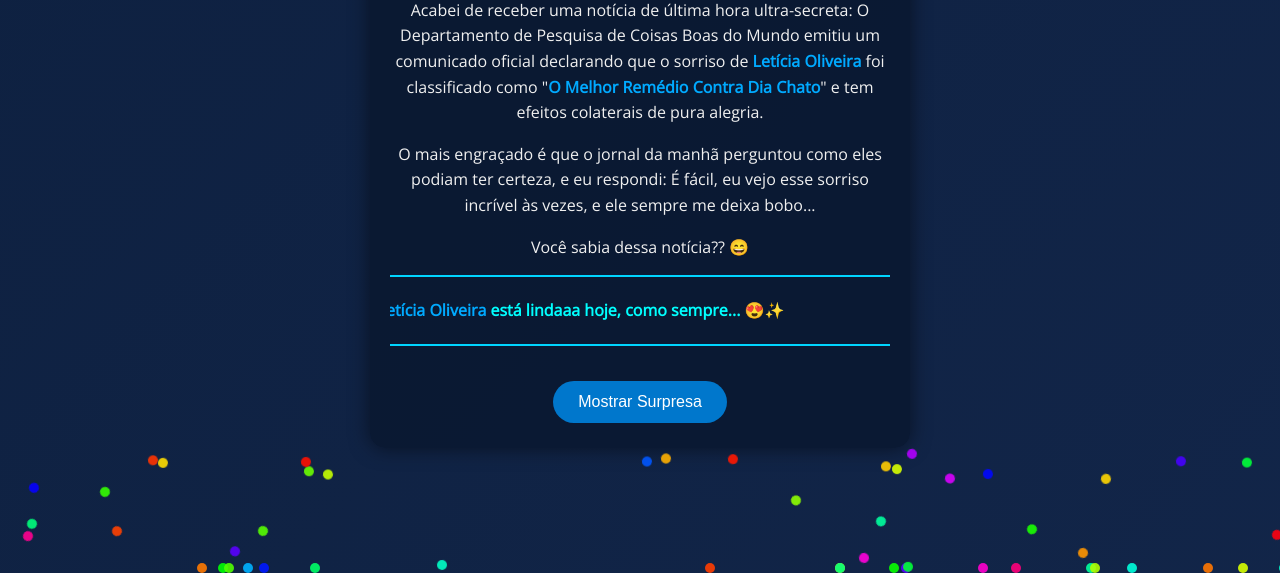
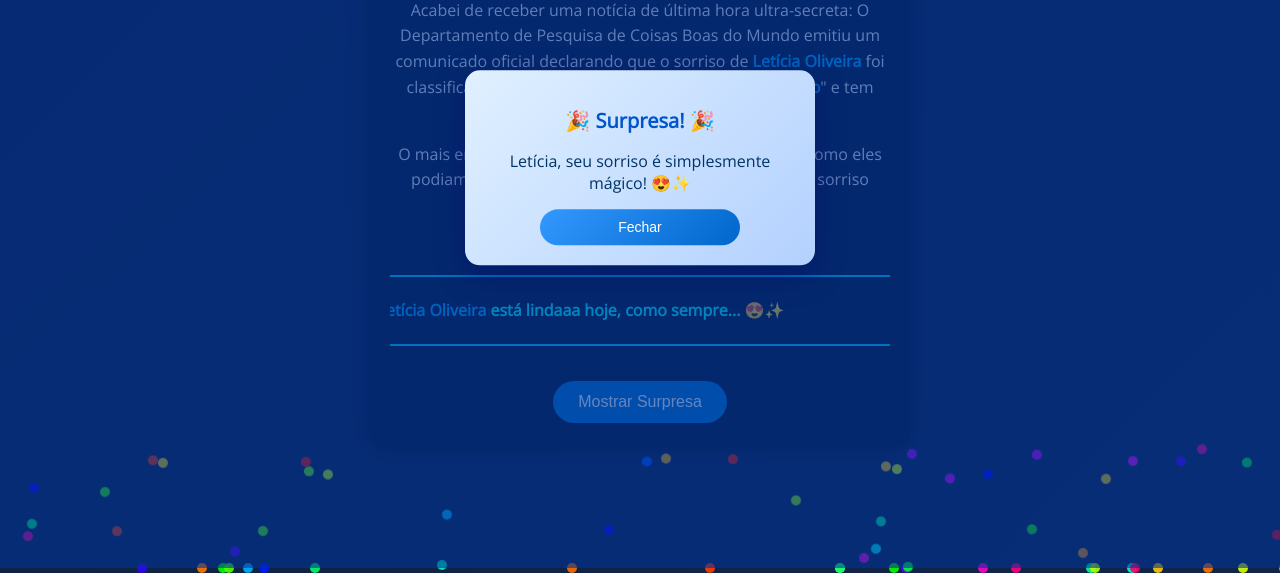
Before and after one commit to joabe32/Not-cias, a plain HTML site: page index.html in a window 1280 px wide. Both pictures are taken after a click on the button "Mostrar Surpresa". Shown: the part 232-805 px from the top of the page. Drawn offline with nearby package versions, Linux system fonts and the light colour scheme.

Commit message:
Atualização da index.html

```diff
--- a/index.html
+++ b/index.html
@@ -111,7 +111,6 @@ p {
     position: absolute;
     width: 10px;
     height: 10px;
-    background-color: #00d4ff;
     opacity: 0.9;
     pointer-events: none;
     border-radius: 50%;
@@ -122,12 +121,145 @@ p {
     100% {transform: translateY(400px) rotate(360deg);}
 }
 
+/* Overlay do popup */
+#overlay {
+    display: none;
+    position: fixed;
+    top: 0; left: 0;
+    width: 100%; height: 100%;
+    background: rgba(0,0,0,0.6);
+    z-index: 9;
+}
+
+/* Popup */
+#popup {
+    display: none;
+    position: fixed;
+    top: 50%; left: 50%;
+    transform: translate(-50%, -50%) scale(0.7);
+    background: #fff;
+    padding: 25px;
+    border-radius: 15px;
+    text-align: center;
+    z-index: 10;
+    box-shadow: 0 10px 30px rgba(0,0,0,0.3);
+    animation: popupShow 0.4s ease forwards;
+    color: #333;
+}
+@keyframes popupShow {
+    from { transform: translate(-50%, -50%) scale(0.7); opacity: 0; }
+    to   { transform: translate(-50%, -50%) scale(1); opacity: 1; }
+}
+
+#popup h2 {
+    margin-bottom: 10px;
+    color: #ff4081;
+}
+
+#popup p {
+    font-size: 18px;
+    margin-bottom: 15px;
+}
+
+#popup button {
+    padding: 10px 20px;
+    border: none;
+    background: linear-gradient(135deg, #ff4081, #ff9800);
+    color: white;
+    font-size: 16px;
+    border-radius: 25px;
+    cursor: pointer;
+    transition: 0.3s;
+}
+#popup button:hover {
+    transform: scale(1.1);
+    background: linear-gradient(135deg, #ff9800, #ff4081);
+}
+
 /* Ajustes mobile */
 @media (max-width: 480px) {
     h1 { font-size: 28px; }
     p { font-size: 15px; }
     .button { padding: 10px 20px; font-size: 14px; }
 }
+
+/* Overlay azul translúcido */
+#overlay {
+    display: none;
+    position: fixed;
+    top: 0; left: 0;
+    width: 100%; height: 100%;
+    background: rgba(0, 50, 150, 0.6);
+    z-index: 9;
+}
+
+/* Popup ajustado para celular */
+#popup {
+    display: none;
+    position: fixed;
+    top: 50%; left: 50%;
+    transform: translate(-50%, -50%) scale(0.9);
+    background: linear-gradient(135deg, #e0f0ff, #b3d1ff);
+    padding: 20px;
+    border-radius: 15px;
+    text-align: center;
+    z-index: 10;
+    box-shadow: 0 10px 30px rgba(0,0,100,0.4);
+    animation: popupShow 0.4s ease forwards;
+    color: #003366;
+    width: 90%;          /* ocupa até 90% da tela no celular */
+    max-width: 350px;    /* limite no desktop */
+    box-sizing: border-box;
+}
+
+#popup h2 {
+    margin-bottom: 10px;
+    color: #0055cc;
+    font-size: 20px;
+}
+
+#popup p {
+    font-size: 16px;
+    margin-bottom: 15px;
+    line-height: 1.4;
+}
+
+/* Botão do popup */
+#popup button {
+    padding: 10px 20px;
+    border: none;
+    background: linear-gradient(135deg, #3399ff, #0066cc);
+    color: white;
+    font-size: 14px;
+    border-radius: 25px;
+    cursor: pointer;
+    transition: 0.3s;
+    width: 100%;        /* botão ocupa a largura no celular */
+    max-width: 200px;   /* mas não passa disso */
+}
+#popup button:hover {
+    transform: scale(1.05);
+    background: linear-gradient(135deg, #0066cc, #3399ff);
+}
+
+/* Ajustes extras para telas menores */
+@media (max-width: 480px) {
+    #popup {
+        padding: 15px;
+    }
+    #popup h2 { font-size: 18px; }
+    #popup p { font-size: 14px; }
+}
+
+/* Animação de entrada */
+@keyframes popupShow {
+    from { transform: translate(-50%, -50%) scale(0.7); opacity: 0; }
+    to   { transform: translate(-50%, -50%) scale(1); opacity: 1; }
+}
+
+
+
+
 </style>
 </head>
 <body>
@@ -149,19 +281,37 @@ p {
     <button class="button" onclick="showConfetti()">Mostrar Surpresa</button>
 </div>
 
+<!-- Overlay e Popup -->
+<div id="overlay"></div>
+<div id="popup">
+    <h2>🎉 Surpresa! 🎉</h2>
+    <p>Letícia, seu sorriso é simplesmente mágico! 😍✨</p>
+    <button onclick="closePopup()">Fechar</button>
+</div>
+
+
+
+
 <script>
-// Função para criar confetes
+// Função para criar confetes e abrir popup
 function showConfetti() {
-    for(let i=0; i<50; i++) {
+    for(let i=0; i<60; i++) {
         const confetti = document.createElement('div');
         confetti.classList.add('confetti');
         confetti.style.left = Math.random() * window.innerWidth + 'px';
         confetti.style.backgroundColor = `hsl(${Math.random()*360}, 100%, 50%)`;
         confetti.style.animationDuration = (2 + Math.random()*2) + 's';
         document.body.appendChild(confetti);
-        setTimeout(() => confetti.remove(), 3000);
+        setTimeout(() => confetti.remove(), 4000);
     }
-    alert('Sério, Letícia? Que sorriso incrível! 😍');
+    document.getElementById('popup').style.display = 'block';
+    document.getElementById('overlay').style.display = 'block';
+}
+
+// Fechar popup
+function closePopup() {
+    document.getElementById('popup').style.display = 'none';
+    document.getElementById('overlay').style.display = 'none';
 }
 </script>
 </body>
```
